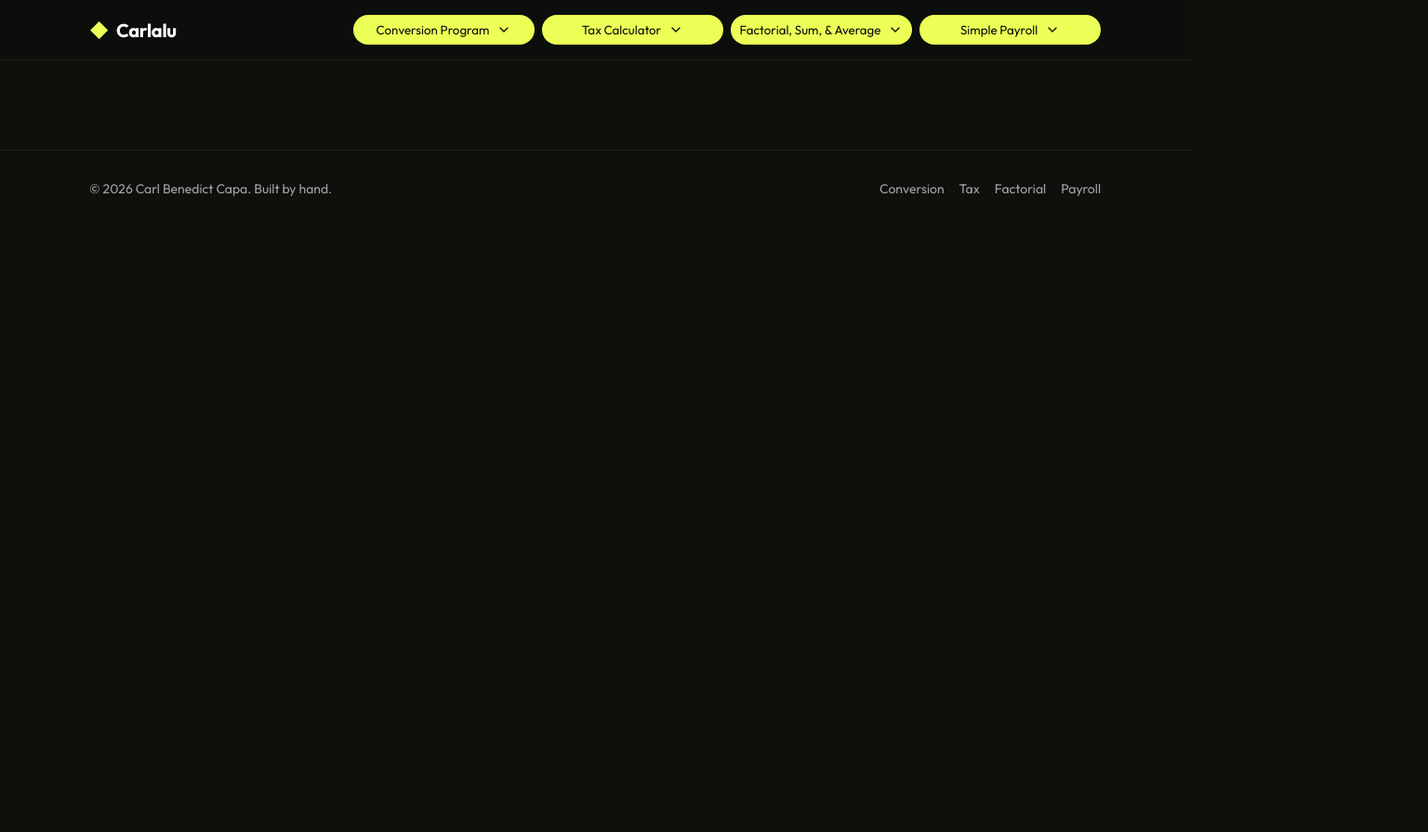
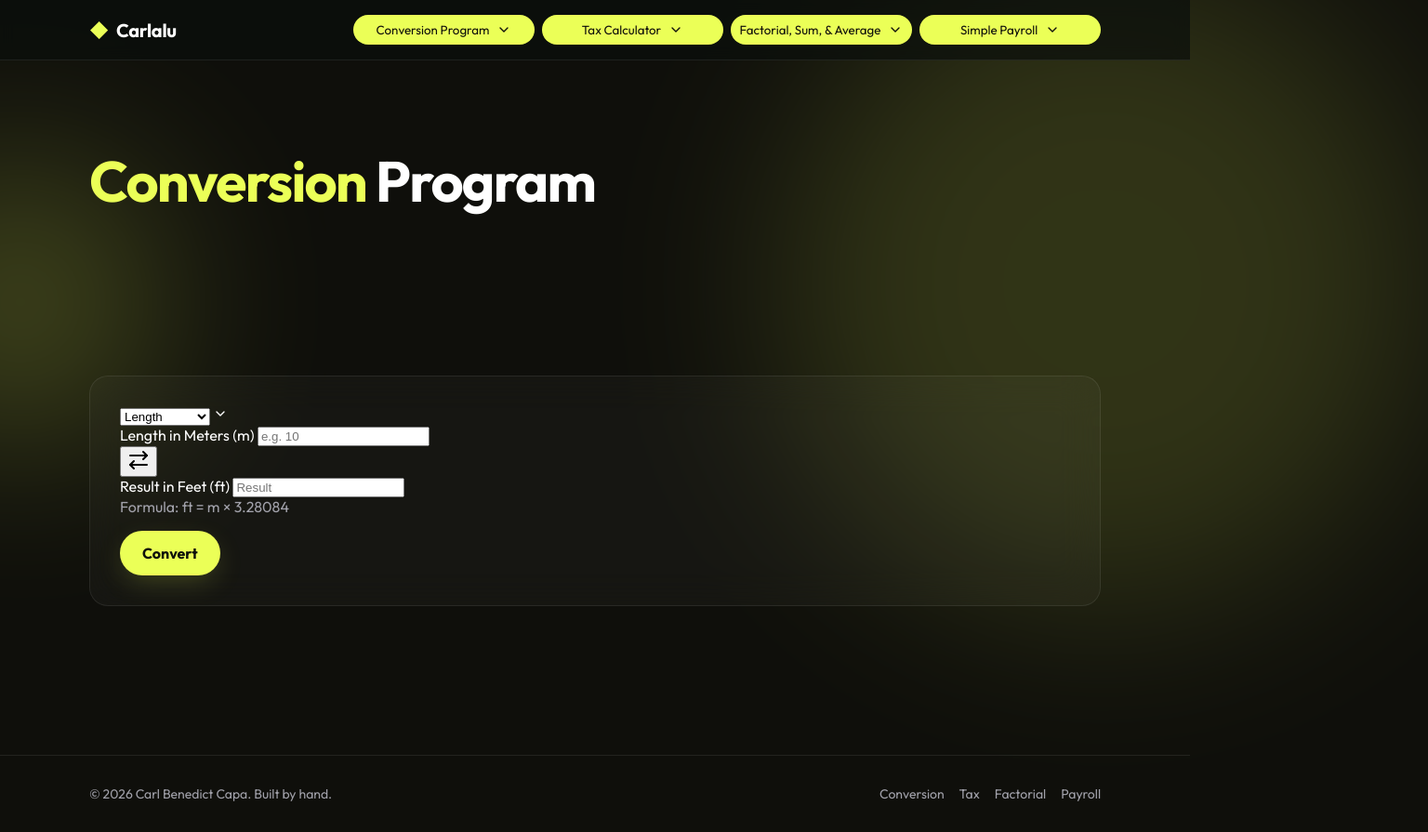
Before and after one commit to cxrlbndct/itc-website-assignment, a plain HTML site: page pages/conversion.html in a window 1280 px wide. Shown: the whole page at 93% size, 1536 px wide, since content can reach past the window. Before the commit the page ends 800 px from the top, so only its background shows below. Drawn offline with Linux system fonts and the light colour scheme.

Commit message:
Add Conversion Page HTML

```diff
--- a/css/styles.css
+++ b/css/styles.css
@@ -428,6 +428,9 @@ p {
     transform: translateY(-4px);
 }
 
+/*CONVERSION*/
+
+
 /*FOOTER*/
 .site-footer {
     padding-block: var(--space-8);
--- a/pages/conversion.html
+++ b/pages/conversion.html
@@ -78,6 +78,75 @@
         </div>
     </header>
 
+    <main id="main">
+
+        <!--HERO SECTION-->
+        <section class="hero">
+            <!--ANG GLOW SA LIKOD-->
+            <div class="glow glow-1" aria-hidden="true"></div>
+            <div class="glow glow-2" aria-hidden="true"></div>
+
+            <div class="container hero-content">
+                <h1><span class="highlight">Conversion</span> Program</span></h1>
+            </div>
+        </section>
+
+        <section class="programs">
+            <div class="container">
+                <article class="card tool-card">
+                    <div class="tool-header">
+                        <div class="text-select-wrapper">
+                            <select id="conversion-type" class="title-select" aria-label="Select conversion type">
+                                <option value="length">Length</option>
+                                <option value="temperature">Temperature</option>
+                            </select>
+                            <svg xmlns="http://www.w3.org/2000/svg" width="16" height="16"
+                                viewBox="0 0 24 24" fill="none" stroke="currentColor" stroke-width="2"
+                                stroke-linecap="round" stroke-linejoin="round" aria-hidden="true">
+                                <polyline points="6 9 12 15 18 9"></polyline>
+                            </svg>
+                        </div>
+                    </div>
+
+                    <form id="conversion-form" class="tool-form">
+                        <!--INPUT 1-->
+                        <div class="field">
+                            <label for="input-value" id="label-from">Length in Meters (m)</label>
+                            <input type="number" id="input-value" placeholder="e.g. 10" required step="any">
+                        </div>
+
+                        <!--INVERSE-->
+                        <div class="swap-container">
+                            <button type="button" id="swap-btn" class="swap-btn" aria-label="Swap units">
+                                <svg xmlns="http://www.w3.org/2000/svg" width="24" height="24" viewBox="0 0 24 24"
+                                fill="none" stroke="currentColor" stroke-width="2" stroke-linecap="round"
+                                stroke-linejoin="round">
+                                <path d="M17 3l4 4-4 4"></path>
+                                <path d="M3 7h18"></path>
+                                <path d="M7 21l-4-4 4-4"></path>
+                                <path d="M21 17H3"></path>
+                            </svg>
+                            </button>
+                        </div>
+
+                        <!--INPUT 2 NGA READ ONLY-->
+                        <div class="field">
+                            <label for="output-value" id="label-to">Result in Feet (ft)</label>
+                            <input type="text" id="output-value" readonly class="result-input" placeholder="Result">
+                        </div>
+
+                        <!--ANG FORMULA-->
+                        <p class="formula" id="formula-display">Formula: ft = m × 3.28084</p>
+
+                        <!--CONVERT BTN-->
+                        <button type="submit" class="btn btn-primary btn-full">Convert</button>
+                    </form>
+
+                </article>
+            </div>
+        </section>
+    </main>
+
     <!--FOOTER PRE-->
     <footer class="site-footer">
         <div class="footer-inner">
```
